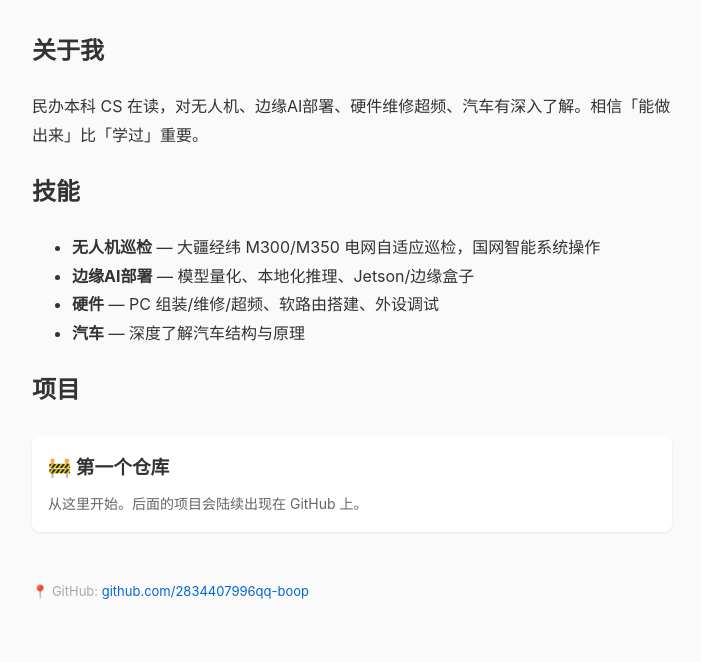
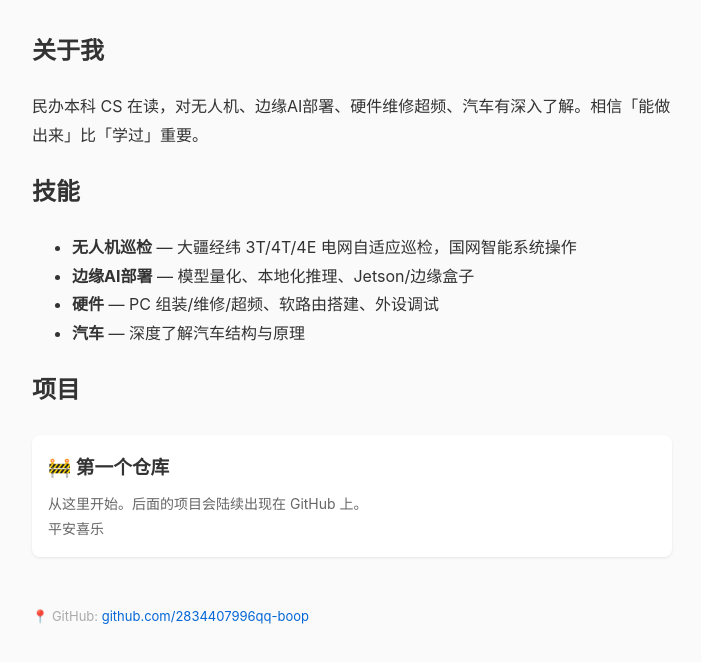
Before and after one commit to 2834407996qq-boop/my-first-page, a plain HTML site: page index.html in a window 1280 px wide. Shown: the part 178-840 px from the top of the page, without its empty margins (288-989 px from the left). Drawn offline with Linux system fonts and the light colour scheme.

Commit message:
Update index.html

```diff
--- a/index.html
+++ b/index.html
@@ -32,7 +32,7 @@
 
   <h2>技能</h2>
   <ul>
-    <li><strong>无人机巡检</strong> — 大疆经纬 M300/M350 电网自适应巡检，国网智能系统操作</li>
+    <li><strong>无人机巡检</strong> — 大疆经纬 3T/4T/4E 电网自适应巡检，国网智能系统操作</li>
     <li><strong>边缘AI部署</strong> — 模型量化、本地化推理、Jetson/边缘盒子</li>
     <li><strong>硬件</strong> — PC 组装/维修/超频、软路由搭建、外设调试</li>
     <li><strong>汽车</strong> — 深度了解汽车结构与原理</li>
@@ -42,6 +42,7 @@
   <div class="project">
     <h3>🚧 第一个仓库</h3>
     <p>从这里开始。后面的项目会陆续出现在 GitHub 上。</p>
+    <p>平安喜乐<p>
   </div>
 
   <p style="margin-top: 48px; color: #aaa; font-size: 13px;">
```
